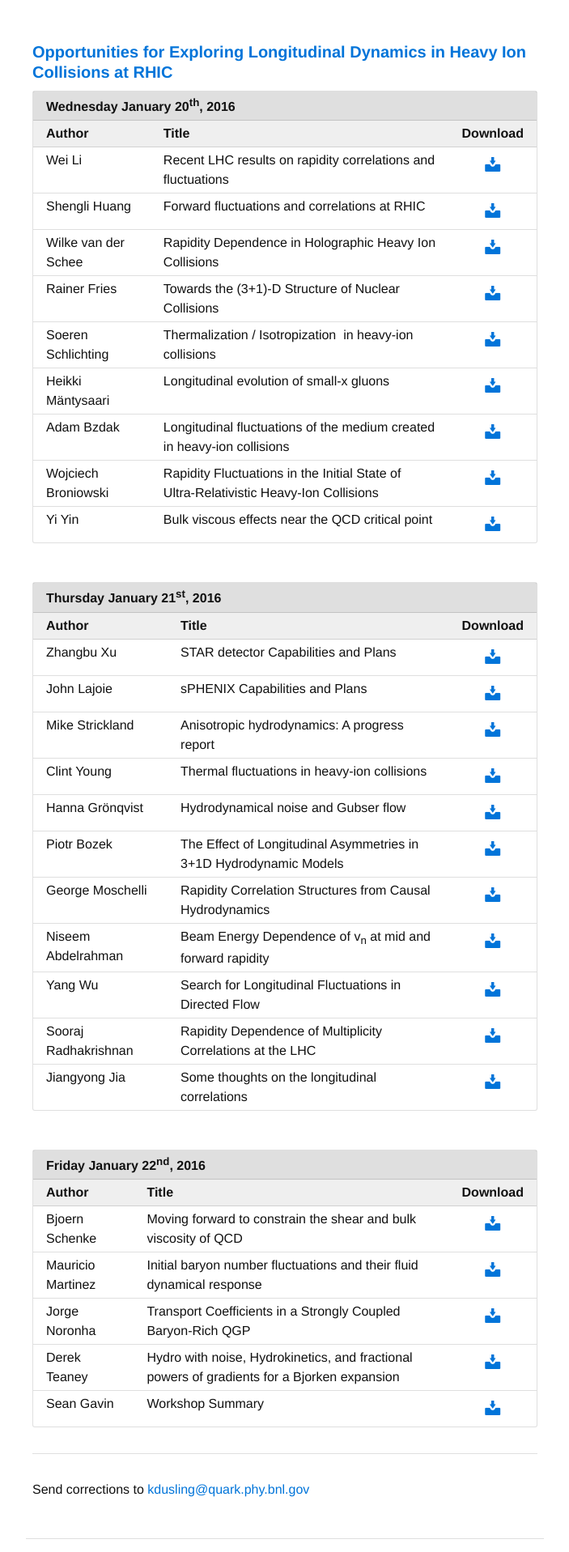
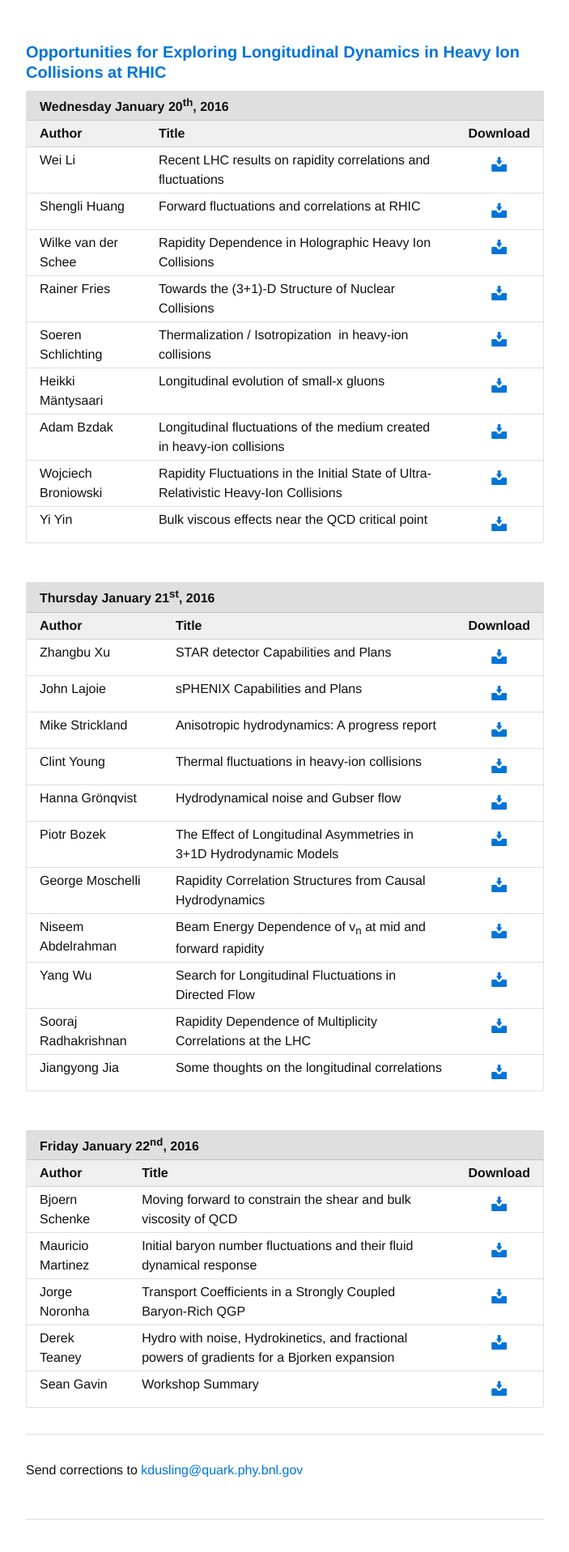
Before and after one commit to kdusling/kdusling.github.io, a Jekyll site: the page built from misc/oeld2016.html, in a window 1280 px wide. Shown: the whole page at 81% size, without its empty margins (288-991 px from the left). Built offline with Jekyll 4.4.1, drawn with Linux system fonts in a browser that asks for light colours; after the commit the page ends 1893 px from its top, so only the background shows below that.

Commit message:
Update oeld2016.html

```diff
--- a/misc/oeld2016.html
+++ b/misc/oeld2016.html
@@ -3,7 +3,7 @@ layout: default
 title: Opportunities for Exploring Longitudinal Dynamics in Heavy Ion Collisions at RHIC
 ---
 
-<section class="container px1 py2">
+<section class="container px0 py2">
 
 <h3><a href="https://www.bnl.gov/oeld2016/">Opportunities for Exploring Longitudinal Dynamics in Heavy Ion Collisions at RHIC</a></h3>
 
```
